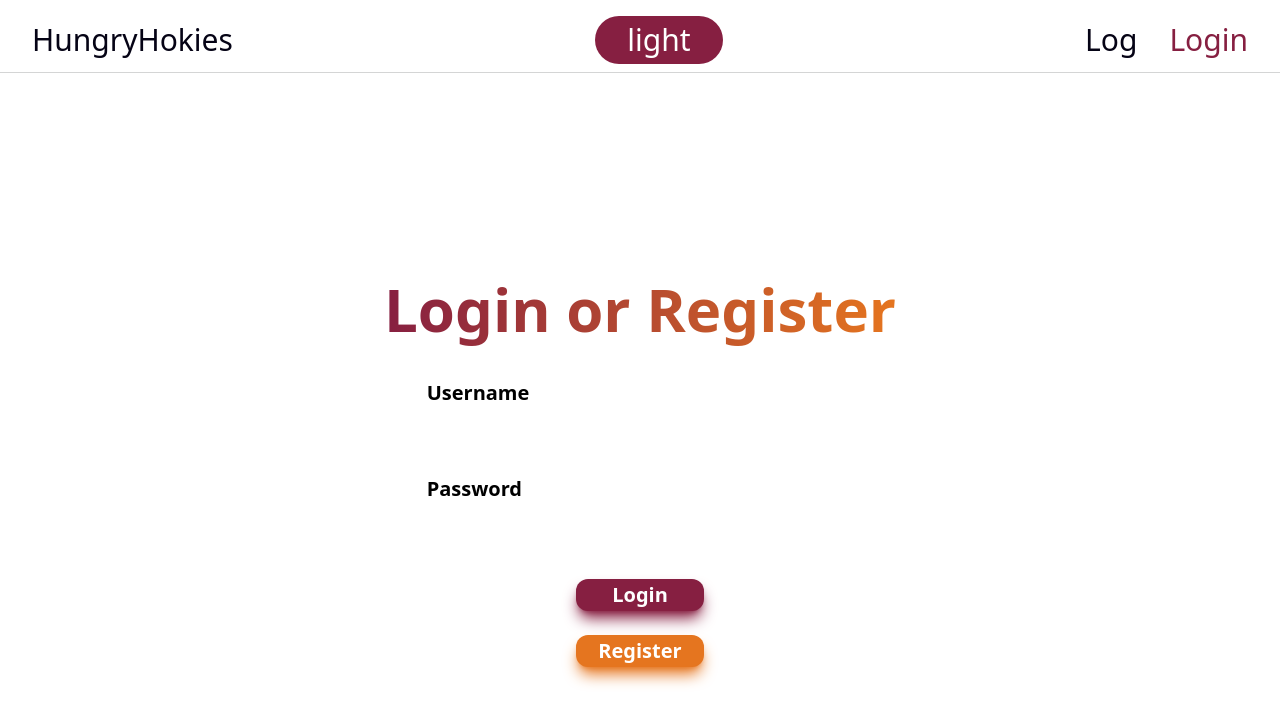
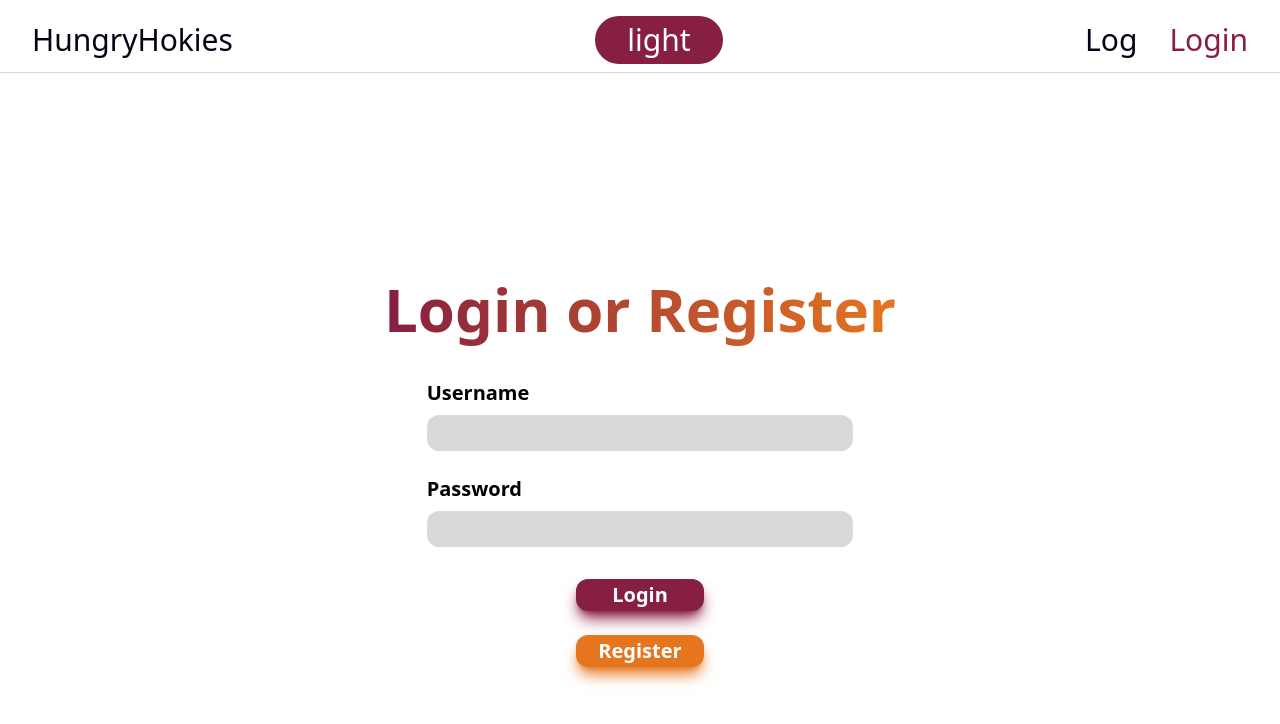
Before and after one commit to AHumanMaybe/hungryHokie, a React (Vite) app: page /login in a window 1280 px wide. Shown: the top 724 px of the page. Built offline with nearby package versions, Linux system fonts and the light colour scheme.

Commit message:
Added register code

```diff
--- a/src/Pages/Login.jsx
+++ b/src/Pages/Login.jsx
@@ -39,9 +39,29 @@ function Login(){
             localStorage.setItem("secret_token", res.data["secret_token"])
             localStorage.setItem("isLoggedIn", res.data["isLoggedIn"]);
         });
+    }
 
-        //alert('User: ' + username + "\nPass: " + password)
-        //navigate("/")
+    const handleRegister = () => {
+        axios.post(
+            "http://18.189.31.236:8000/register",
+            {
+                username: username,
+                password: password
+            },
+            {
+                headers: {
+                    "Accept": "application/json",
+                    "Content-Type": "application/json"
+                },
+            }
+        )
+        .then((res) => {
+            console.log(res);
+            console.log(res.data);
+        })
+        .then(() => {
+            handleLogin()
+        });
     }
 
     return(
@@ -78,6 +98,7 @@ function Login(){
                     animate={{ y: 0, opacity: 1 }}     // Final position (fall into place)
                     transition={{ type: "spring", stiffness: 200, damping: 20, delay: 0.0 }}  // Customize the falling effect
                     whileHover={{ y: -10 }}  // Moves the button up on hover
+                    onClick={handleRegister}
                 >
                     Register
                 </motion.div>
--- a/src/index.css
+++ b/src/index.css
@@ -12,6 +12,7 @@
   --accent: #75787b;
   --text: #050315;
   --decoration: #D4D5D5;
+  --input-textbox: #D9D9D9;
 }
 
 .dark {
@@ -24,6 +25,7 @@
   --accent: #75787b;
   --text: #ebe9fc;
   --decoration: #D4D5D5;
+  --input-textbox: #D9D9D9;
 }
 .mono {
   --background: #FFFFFF;
@@ -35,6 +37,7 @@
   --accent: #d0afb6;
   --text: #050315;
   --decoration: #D4D5D5;
+  --input-textbox: #D9D9D9;
 }
 .contrast {
   --background: #FFFFFF;
@@ -46,6 +49,7 @@
   --accent: #b2848e;
   --text: #050315;
   --decoration: #D4D5D5;
+  --input-textbox: #D9D9D9;
 }
 
 ::-webkit-scrollbar {
--- a/tailwind.config.js
+++ b/tailwind.config.js
@@ -16,7 +16,8 @@ export default {
           acc: 'var(--accent)',
           txt: 'var(--text)',
           cw: '#FFFFFF',
-          dc: 'var(--decoration)'
+          dc: 'var(--decoration)',
+          itb: 'var(--input-textbox)'
       },
       fontFamily: {
         inter: ['Inter', 'sans-serif']
```
